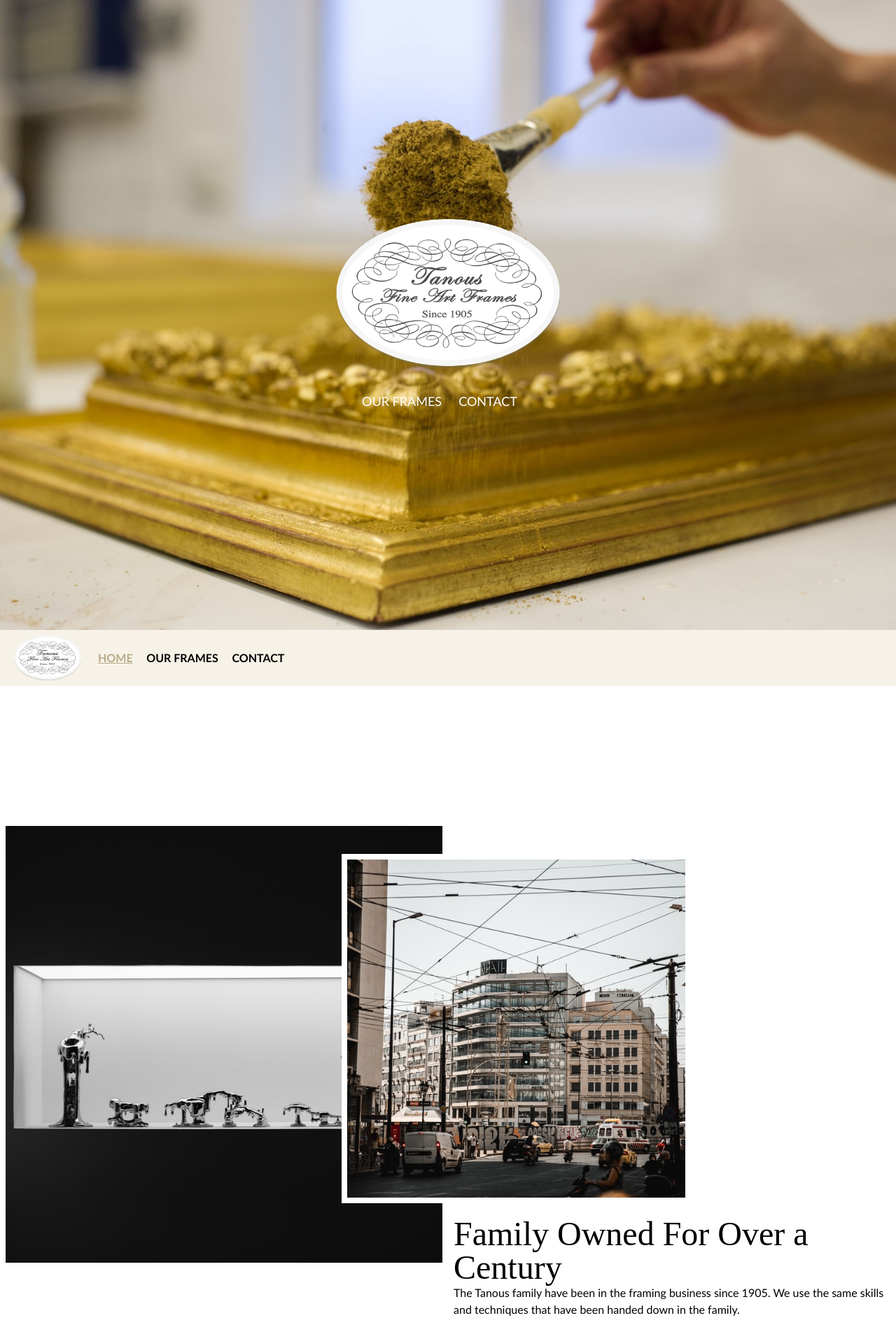
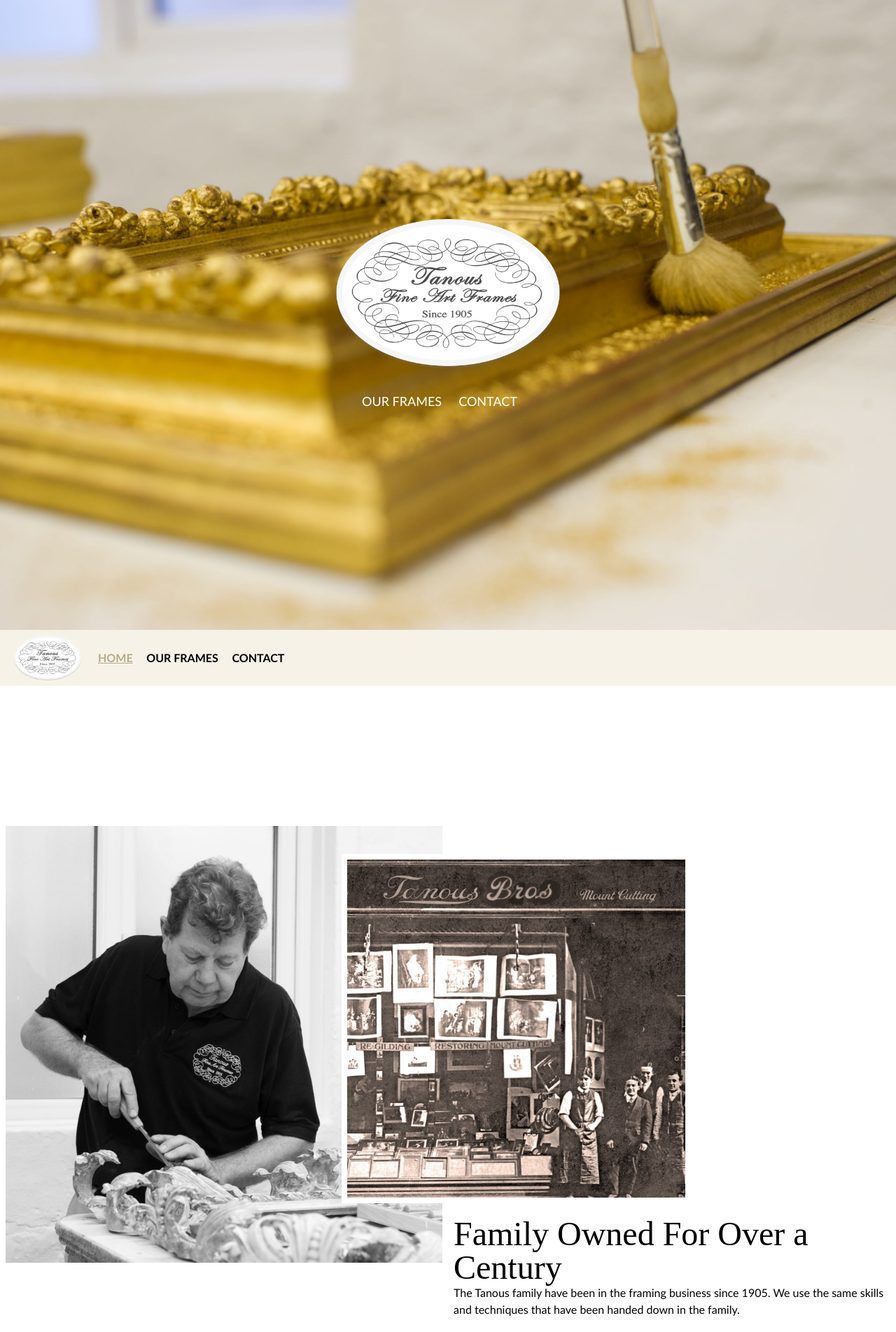
Before and after one commit to patwadden/tanousframes, a Jekyll site: the page built from index.html, in a window 1280 px wide. Shown: the top 1903 px of the page at 70% size. Built offline with Jekyll 4.4.1, drawn with Linux system fonts in a browser that asks for light colours.

Commit message:
Updated 5 files via CloudCannon

```diff
--- a/index.html
+++ b/index.html
@@ -1,7 +1,7 @@
 ---
 layout: default
 permalink: /
-background_image_path: /uploads/tanous-85.jpg
+background_image_path: /uploads/tanous-88.jpg
 _options:
   layout:
     hidden: true
@@ -34,12 +34,14 @@
 
 <div class="flex flex-wrap overflow-hidden container mx-auto my-0 md:my-20 lg:my-32 xl:my-48">
 	<div class="w-full md:w-1/2 my-2 px-2 overflow-hidden">
-		<img class="editable max-w-full h-auto" src="/uploads/home/intro_large.jpeg" alt="" />
+		<img class="editable max-w-full h-auto" alt="" src="/uploads/tanous-101.jpg" width="800" srcset="/uploads/tanous-101.jpg 800w, /uploads/tanous-101@2x.jpg 1600w" />
 	</div>
 
 	<div class="w-full md:w-1/2 my-2 px-2">
-		<img class="hidden md:block editable border-solid border-8 border-white w-4/5 mt-10 -ml-20 lg:-ml-40 xl:mb-5 md:mb-1" src="/uploads/home/intro_small.jpeg" alt="" />
-		<h2 class="editable text-3xl md:text-4xl lg:text-5xl leading-tight font-serif">Family Owned For Over a Century</h2>
+		<img class="hidden md:block editable border-solid border-8 border-white w-4/5 mt-10 -ml-20 lg:-ml-40 xl:mb-5 md:mb-1" alt="" src="/uploads/hero.jpg" width="600" />
+		<h2 class="editable text-3xl md:text-4xl lg:text-5xl leading-tight font-serif">
+		  Family Owned For Over a Century
+		</h2>
 		<span class="editable font-sans font-light block">
 			<p>
 				The Tanous family have been in the framing business since 1905. We use the same skills and techniques that have been handed down in the family.
@@ -55,7 +57,7 @@
 <div class="flex flex-wrap flex-col overflow-hidden mt-40 mb-0 md:my-20 lg:my-32 xl:my-48 container mx-auto items-center">
 	<h2 class="text-3xl md:text-4xl lg:text-5xl leading-tight text-center font-serif">Our Frames</h2>
 	<p class="editable w-full md:w-4/5 lg:w-3/5 xl:w-2/5 px-2 md:px-0 mb-12 text-center font-sans font-light">
-		We make and restore traditional fine art frames using our unique collection of hand-carved, antique moulds. The Tanous family have been in the trade for over a century, and the team continue to use the same skills that have been handed down in the family for the last century.
+	  We make and restore traditional fine art frames using our unique collection of hand-carved, antique moulds. The Tanous family have been in the trade for over a century, and the team continue to use the same skills that have been handed down in the family for the last century.
 	</p>
 
 	<div class="flex flex-wrap flex-row overflow-hidden justify-center container mx-auto mb-5">
@@ -82,8 +84,7 @@
 				<div class="flex flex-wrap flex-row justify-center bg-white shadow-2xl p-4 md:p-10 xl:w-1/2 lg:w-2/3">
 					<h3 class="text-2xl md:text-3xl leading-tight mb-2 font-serif text-center">Antique Style Frames</h3>
 					<p class="editable text-center font-sans font-light">
-						Donec sed odio dui. Integer posuere erat a ante venenatis dapibus posuere velit aliquet.
-						Lorem ipsum dolor sit amet, consectetur adipiscing elit. Integer posuere erat a ante.
+					  Donec sed odio dui. Integer posuere erat a ante venenatis dapibus posuere velit aliquet. Lorem ipsum dolor sit amet, consectetur adipiscing elit. Integer posuere erat a ante.
 					</p>
 					{% include button.html href="/our-frames/antique-frames" label="See More Frames" %}
 				</div>
@@ -107,8 +108,7 @@
 				<div class="flex flex-wrap flex-row justify-center bg-white shadow-2xl p-4 md:p-10 xl:w-1/2 lg:w-2/3">
 					<h3 class="text-2xl md:text-3xl leading-tight mb-2 font-serif text-center">Contemporary Style Frames</h3>
 					<p class="editable text-center font-sans font-light">
-						Vestibulum id ligula porta felis euismod semper. Donec id elit non mi porta gravida at eget metus.
-						Sed posuere consectetur est at lobortis. Ornare Amet Cras Tristique Sollicitudin.
+					  Vestibulum id ligula porta felis euismod semper. Donec id elit non mi porta gravida at eget metus. Sed posuere consectetur est at lobortis. Ornare Amet Cras Tristique Sollicitudin.
 					</p>
 					{% include button.html href="/our-frames/antique-frames" label="See More Frames" %}
 				</div>
@@ -132,8 +132,7 @@
 				<div class="flex flex-wrap flex-row justify-center bg-white shadow-2xl p-4 md:p-10 xl:w-1/2 lg:w-2/3">
 					<h3 class="text-2xl md:text-3xl leading-tight mb-2 font-serif text-center">Frame Restorations</h3>
 					<p class="editable text-center font-sans font-light">
-						Duis mollis, est non commodo luctus, nisi erat porttitor ligula, eget lacinia odio sem nec elit.
-						Cras justo odio, dapibus ac facilisis in, egestas eget quam. Donec ullamcorper nulla non metus auctor fringilla.
+					  Duis mollis, est non commodo luctus, nisi erat porttitor ligula, eget lacinia odio sem nec elit. Cras justo odio, dapibus ac facilisis in, egestas eget quam. Donec ullamcorper nulla non metus auctor fringilla.
 					</p>
 					{% include button.html href="/our-frames/antique-frames" label="See More Frames" %}
 				</div>
```
Also changed, not shown: uploads/hero.jpg (added), uploads/tanous-101.jpg (added), uploads/tanous-101@2x.jpg (added), uploads/tanous-88.jpg (added).
